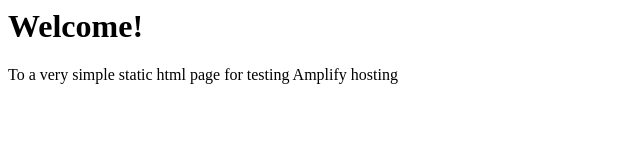
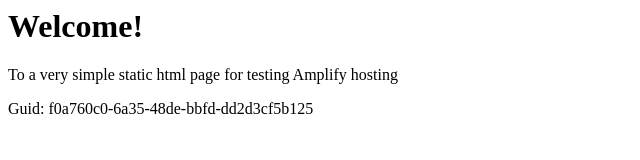
Before and after one commit to aws-aemilia-icn/Github-PR-Commit-Integration-Test-DoNotTouch-Gith-OKSLNVO2-v1-preprod-ap-northeast-2, a website: page src/index.html in a window 1280 px wide. Shown: the whole page, without its empty margins (0-640 px from the left). Drawn offline with Linux system fonts and the light colour scheme.

Commit message:
commit from integ tests

```diff
--- a/src/index.html
+++ b/src/index.html
@@ -1,3 +1,5 @@
+
+
 <html lang="en">
 
 <head>
@@ -10,6 +12,6 @@
 <body>
     <h1>Welcome!</h1>
     <p>To a very simple static html page for testing Amplify hosting</p>
-</body>
+    <p>Guid: f0a760c0-6a35-48de-bbfd-dd2d3cf5b125</p></body>
 
 </html>
```
